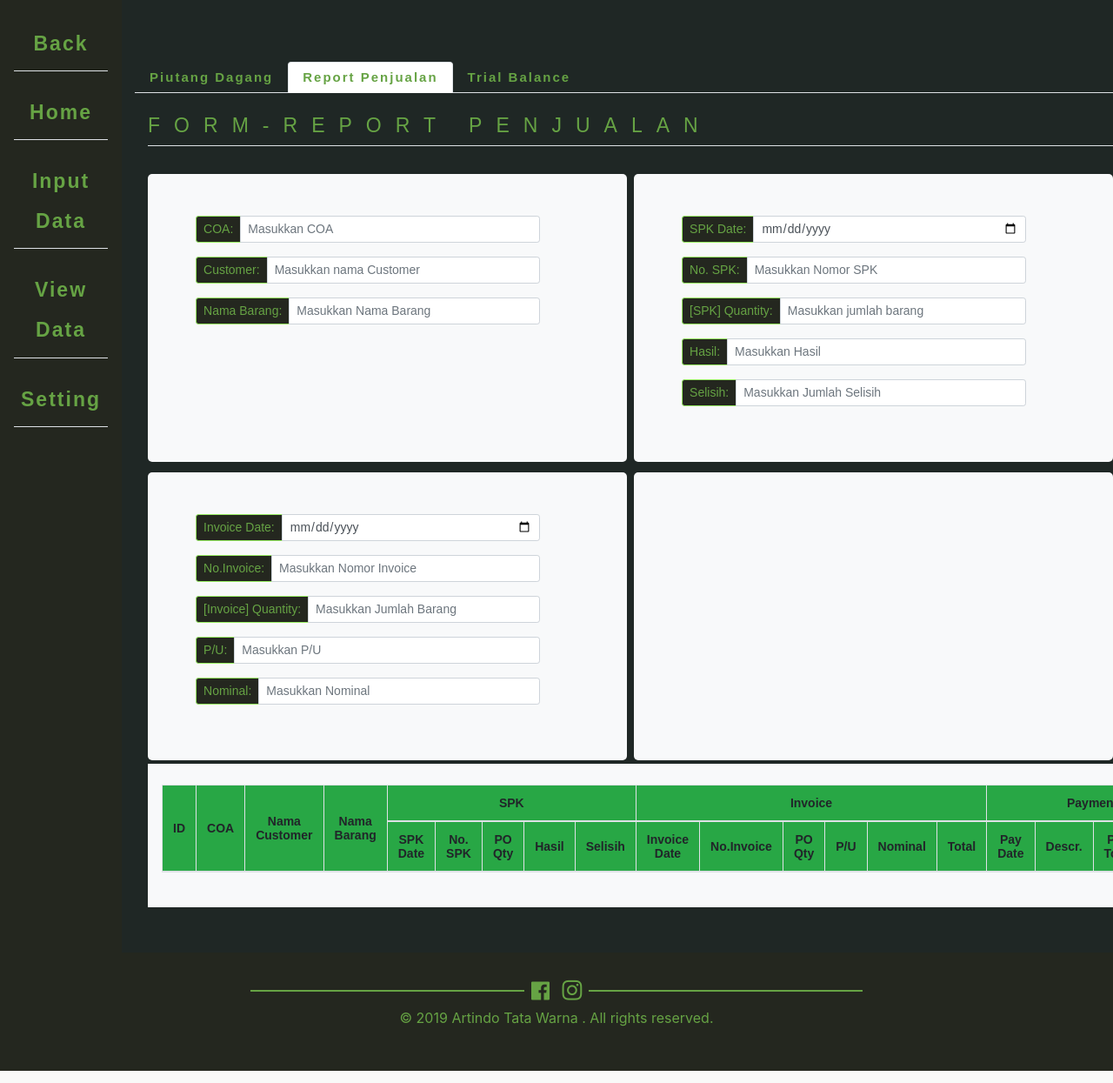
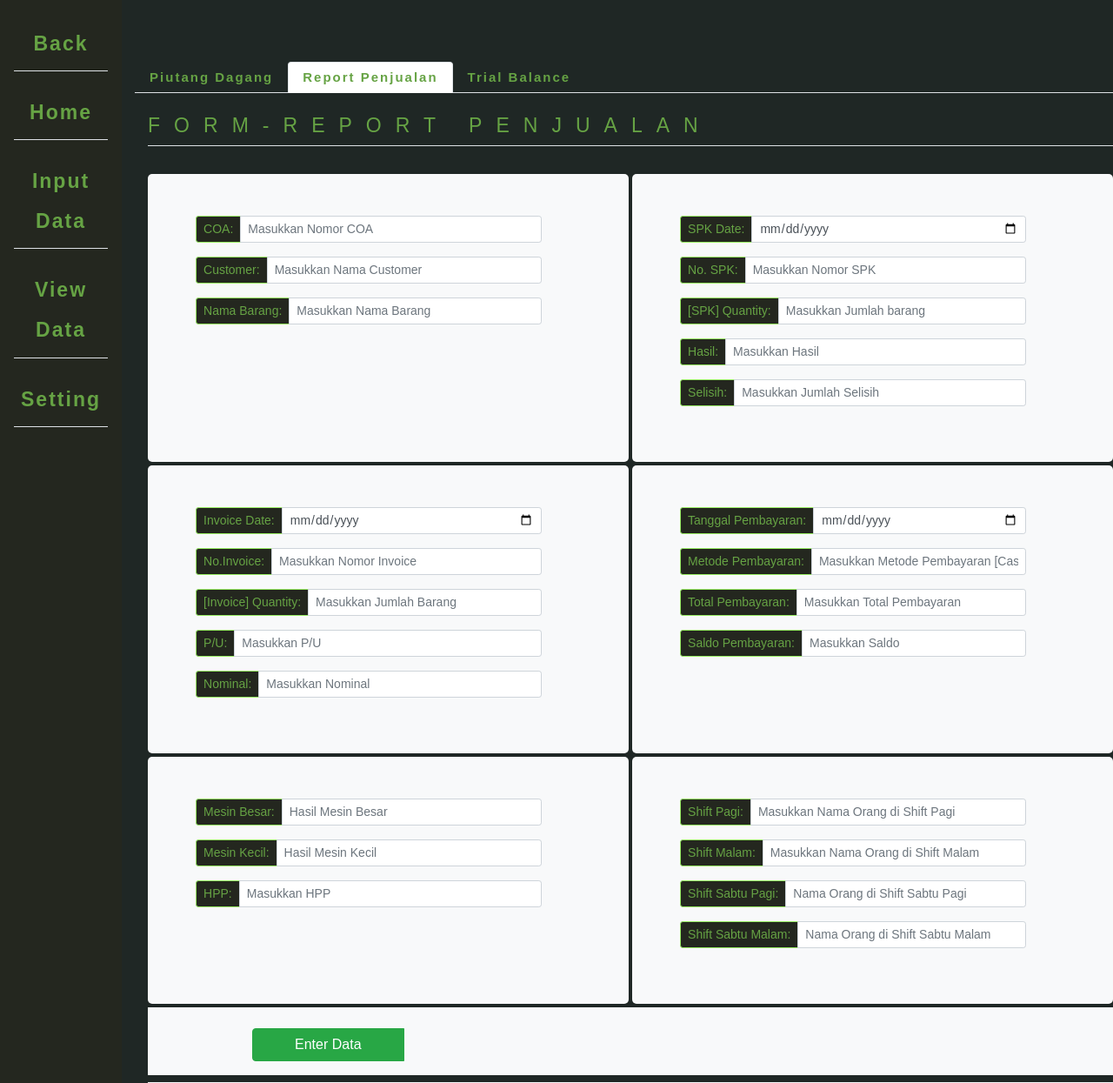
Before and after one commit to VanPratama/cmi, a PHP site: page /dataform.php in a window 1280 px wide, after a click on "Report Penjualan". Shown: the part 169-1414 px from the top of the page at 87% size. Run offline with PHP 8.4, Linux system fonts and the light colour scheme; data that the repository does not hold is empty.

Commit message:
-update blueprint

```diff
--- a/formpenjualan.php
+++ b/formpenjualan.php
@@ -1,5 +1,5 @@
-<div class="row pt-4 mx-0 mb-1">
-	<div class="col mr-1 py-5 px-0 bg-light" style="border-radius: 5px;">
+<div class="row pt-4 mx-0">
+	<div class="col mr-1 mb-1 py-5 px-0 bg-light" style="border-radius: 5px;">
 		<ul>
 			<div class="form-group">
 			 <div class="col-sm-10">
@@ -7,7 +7,7 @@
 			  <div class="input-group-prepend">
 			    <span class="input-group-text">COA:</span>
 			  </div>
-			  <input type="text" class="form-control" name="coa" placeholder="Masukkan COA">
+			  <input type="text" class="form-control" name="coa" placeholder="Masukkan Nomor COA">
 			 </div>
 			 </div>
 			</div>
@@ -18,7 +18,7 @@
 			  <div class="input-group-prepend">
 			    <span class="input-group-text">Customer:</span>
 			  </div>
-			  <input type="text" class="form-control" name="customer" placeholder="Masukkan nama Customer">
+			  <input type="text" class="form-control" name="customer" placeholder="Masukkan Nama Customer">
 			 </div>
 			 </div>
 			</div>
@@ -37,7 +37,7 @@
 		</ul>
 	</div>
 
-	<div class="col ml-1 py-5 px-0 bg-light" style="border-radius: 5px;">
+	<div class="col mb-1 py-5 px-0 bg-light" style="border-radius: 5px;">
 		<ul>
 			<div class="form-group">
 			 <div class="col-sm-10">
@@ -67,7 +67,7 @@
 			  <div class="input-group-prepend">
 			    <span class="input-group-text">[SPK] Quantity:</span>
 			  </div>
-			  <input type="text" class="form-control" name="qty" placeholder="Masukkan jumlah barang">
+			  <input type="text" class="form-control" name="qty" placeholder="Masukkan Jumlah barang">
 			 </div>
 			 </div>
 			</div>
@@ -97,8 +97,8 @@
 	</div>
 </div>
 
-<div class="row pt-2 mx-0 mb-1">
-	<div class="col mr-1 py-5 px-0 bg-light" style="border-radius: 5px;">
+<div class="row mx-0">
+	<div class="col mr-1 mb-1 py-5 px-0 bg-light" style="border-radius: 5px;">
 		<ul>
 			<div class="form-group">
 			 <div class="col-sm-10">
@@ -157,7 +157,158 @@
 		</ul>
 	</div>
 
-	<div class="col ml-1 py-5 px-0 bg-light" style="border-radius: 5px;">
+	<div class="col mb-1 py-5 px-0 bg-light" style="border-radius: 5px;">
+		<ul>
+			<div class="form-group">
+			 <div class="col-sm-10">
+			 <div class="input-group mb-3 input-group-sm">
+			  <div class="input-group-prepend">
+			    <span class="input-group-text">Tanggal Pembayaran:</span>
+			  </div>
+			  <input type="date" class="form-control" name="tglbayar">
+			 </div>
+			 </div>
+			</div>
 
+			<div class="form-group">
+			 <div class="col-sm-10">
+			 <div class="input-group mb-3 input-group-sm">
+			  <div class="input-group-prepend">
+			    <span class="input-group-text">Metode Pembayaran:</span>
+			  </div>
+			  <input type="text" class="form-control" name="pembayaran" placeholder="Masukkan Metode Pembayaran [Cash,BCA,BRI,etc]">
+			 </div>
+			 </div>
+			</div>
+
+			<div class="form-group">
+			 <div class="col-sm-10">
+			 <div class="input-group mb-3 input-group-sm">
+			  <div class="input-group-prepend">
+			    <span class="input-group-text">Total Pembayaran:</span>
+			  </div>
+			  <input type="text" class="form-control" name="totalbayar" placeholder="Masukkan Total Pembayaran">
+			 </div>
+			 </div>
+			</div>
+
+			<div class="form-group">
+			 <div class="col-sm-10">
+			 <div class="input-group mb-3 input-group-sm">
+			  <div class="input-group-prepend">
+			    <span class="input-group-text">Saldo Pembayaran:</span>
+			  </div>
+			  <input type="text" class="form-control" name="saldobayar" placeholder="Masukkan Saldo">
+			 </div>
+			 </div>
+			</div>
+		</ul>
 	</div>
 </div>
+
+<div class="row mx-0">
+	<div class="col mr-1 mb-1 py-5 px-0 bg-light" style="border-radius: 5px;">
+		<ul>
+			<div class="form-group">
+			 <div class="col-sm-10">
+			 <div class="input-group mb-3 input-group-sm">
+			  <div class="input-group-prepend">
+			    <span class="input-group-text">Mesin Besar:</span>
+			  </div>
+			  <input type="text" class="form-control" name="mesinbesar" placeholder="Hasil Mesin Besar">
+			 </div>
+			 </div>
+			</div>
+
+			<div class="form-group">
+			 <div class="col-sm-10">
+			 <div class="input-group mb-3 input-group-sm">
+			  <div class="input-group-prepend">
+			    <span class="input-group-text">Mesin Kecil:</span>
+			  </div>
+			  <input type="text" class="form-control" name="mesinkecil" placeholder="Hasil Mesin Kecil">
+			 </div>
+			 </div>
+			</div>
+
+			<div class="form-group">
+			 <div class="col-sm-10">
+			 <div class="input-group mb-3 input-group-sm">
+			  <div class="input-group-prepend">
+			    <span class="input-group-text">HPP:</span>
+			  </div>
+			  <input type="text" class="form-control" name="hpp" placeholder="Masukkan HPP">
+			 </div>
+			 </div>
+			</div>
+		</ul>
+	</div>
+
+	<div class="col mb-1 py-5 px-0 bg-light" style="border-radius: 5px;">
+		<ul>
+			<div class="form-group">
+			 <div class="col-sm-10">
+			 <div class="input-group mb-3 input-group-sm">
+			  <div class="input-group-prepend">
+			    <span class="input-group-text">Shift Pagi:</span>
+			  </div>
+			  <input type="text" class="form-control" name="spagi" placeholder="Masukkan Nama Orang di Shift Pagi">
+			 </div>
+			 </div>
+			</div>
+
+			<div class="form-group">
+			 <div class="col-sm-10">
+			 <div class="input-group mb-3 input-group-sm">
+			  <div class="input-group-prepend">
+			    <span class="input-group-text">Shift Malam:</span>
+			  </div>
+			  <input type="text" class="form-control" name="smalam" placeholder="Masukkan Nama Orang di Shift Malam">
+			 </div>
+			 </div>
+			</div>
+
+			<div class="form-group">
+			 <div class="col-sm-10">
+			 <div class="input-group mb-3 input-group-sm">
+			  <div class="input-group-prepend">
+			    <span class="input-group-text">Shift Sabtu Pagi:</span>
+			  </div>
+			  <input type="text" class="form-control" name="sspagi" placeholder="Nama Orang di Shift Sabtu Pagi">
+			 </div>
+			 </div>
+			</div>
+
+			<div class="form-group">
+			 <div class="col-sm-10">
+			 <div class="input-group mb-3 input-group-sm">
+			  <div class="input-group-prepend">
+			    <span class="input-group-text">Shift Sabtu Malam:</span>
+			  </div>
+			  <input type="text" class="form-control" name="ssmalam" placeholder="Nama Orang di Shift Sabtu Malam">
+			 </div>
+			 </div>
+			</div>
+		</ul>
+	</div>
+
+</div>
+
+<div class="row pt-4 mx-0 mb-2 bg-light">
+  <div class="col-sm-12" align="center">
+ 	<div class="form-group">
+
+    <div class="col-sm-10">
+     <div class="input-group input-group-md">
+     <div class="input-group-prepend">
+	    <button class="btn btn-success px-5" type="submit" name="submitrekap">Enter Data</button>
+	 </div>
+	 <label class="control-label col-sm-8 align-self-center text-center mb-0" for="dateinp2">
+
+	 </label>
+	 </div>
+ 	</div>
+
+ 	</div>
+  </div>
+</div>
```
